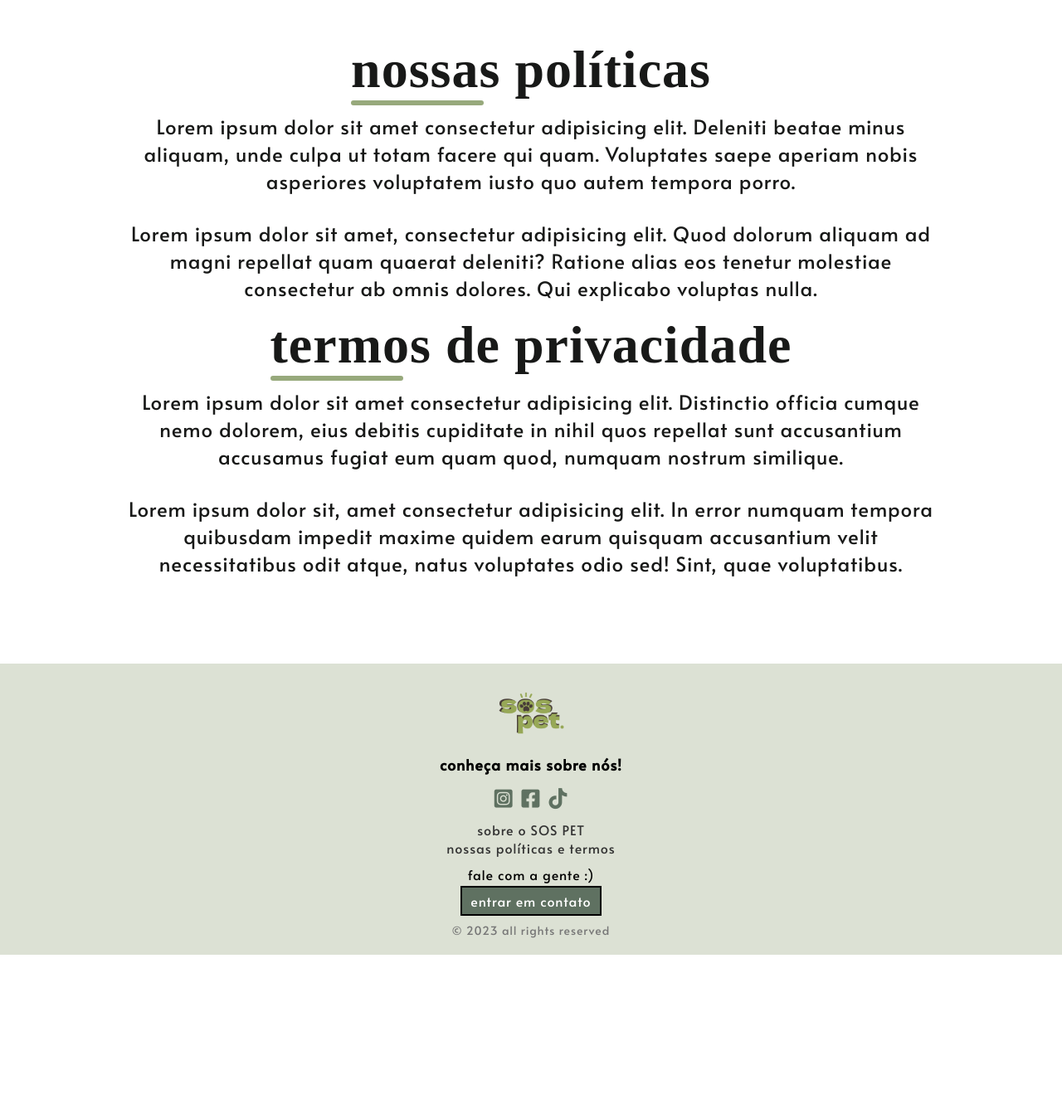
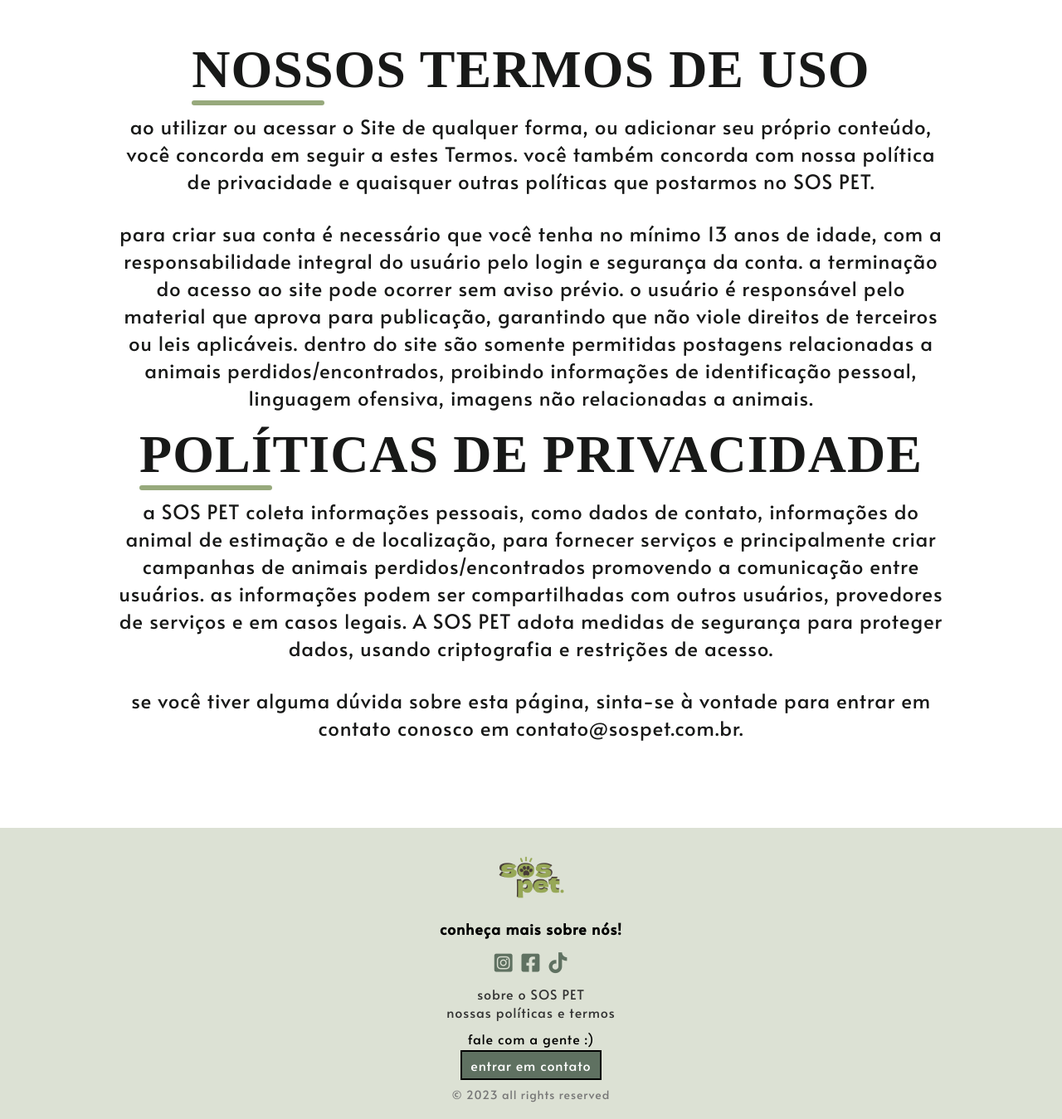
Before and after one commit to ICEI-PUC-Minas-PMV-SI/pmv-si-2023-2-pe1-t1-sospet, a PHP site: page /politicasepriv.php in a window 1280 px wide. Shown: the part 123-1472 px from the top of the page at 83% size. Before the commit the page ends 1274 px from the top, so only its background shows below. Run offline with PHP 8.4, Linux system fonts and the light colour scheme; some web fonts are replaced.

Commit message:
Update politicasepriv.php

```diff
--- a/src/politicasepriv.php
+++ b/src/politicasepriv.php
@@ -18,15 +18,15 @@
     </header>
 
     <div class="texto1">
-        <h1>nossas políticas</h1>
-        <p>Lorem ipsum dolor sit amet consectetur adipisicing elit. Deleniti beatae minus aliquam, unde culpa ut totam facere qui quam. Voluptates saepe aperiam nobis asperiores voluptatem iusto quo autem tempora porro.</p>
-        <p>Lorem ipsum dolor sit amet, consectetur adipisicing elit. Quod dolorum aliquam ad magni repellat quam quaerat deleniti? Ratione alias eos tenetur molestiae consectetur ab omnis dolores. Qui explicabo voluptas nulla.</p>
+        <h1>NOSSOS TERMOS DE USO</h1>
+        <p>ao utilizar ou acessar o Site de qualquer forma, ou adicionar seu próprio conteúdo, você concorda em seguir a estes Termos. você também concorda com nossa política de privacidade e quaisquer outras políticas que postarmos no SOS PET.</p>
+        <p>para criar sua conta é necessário que você tenha no mínimo 13 anos de idade, com a responsabilidade integral do usuário pelo login e segurança da conta. a terminação do acesso ao site pode ocorrer sem aviso prévio. o usuário é responsável pelo material que aprova para publicação, garantindo que não viole direitos de terceiros ou leis aplicáveis. dentro do site são somente permitidas postagens relacionadas a animais perdidos/encontrados, proibindo informações de identificação pessoal, linguagem ofensiva, imagens não relacionadas a animais.</p>
     </div>
 
     <div class="texto2">
-        <h2>termos de privacidade</h2>
-        <p>Lorem ipsum dolor sit amet consectetur adipisicing elit. Distinctio officia cumque nemo dolorem, eius debitis cupiditate in nihil quos repellat sunt accusantium accusamus fugiat eum quam quod, numquam nostrum similique.</p>
-        <p>Lorem ipsum dolor sit, amet consectetur adipisicing elit. In error numquam tempora quibusdam impedit maxime quidem earum quisquam accusantium velit necessitatibus odit atque, natus voluptates odio sed! Sint, quae voluptatibus.</p>
+        <h2>POLÍTICAS DE PRIVACIDADE</h2>
+        <p>a SOS PET coleta informações pessoais, como dados de contato, informações do animal de estimação e de localização, para fornecer serviços e principalmente criar campanhas de animais perdidos/encontrados promovendo a comunicação entre usuários. as informações podem ser compartilhadas com outros usuários, provedores de serviços e em casos legais. A SOS PET adota medidas de segurança para proteger dados, usando criptografia e restrições de acesso.</p>
+        <p>se você tiver alguma dúvida sobre esta página, sinta-se à vontade para entrar em contato conosco em contato@sospet.com.br.</p>
     </div>
 
 
```
